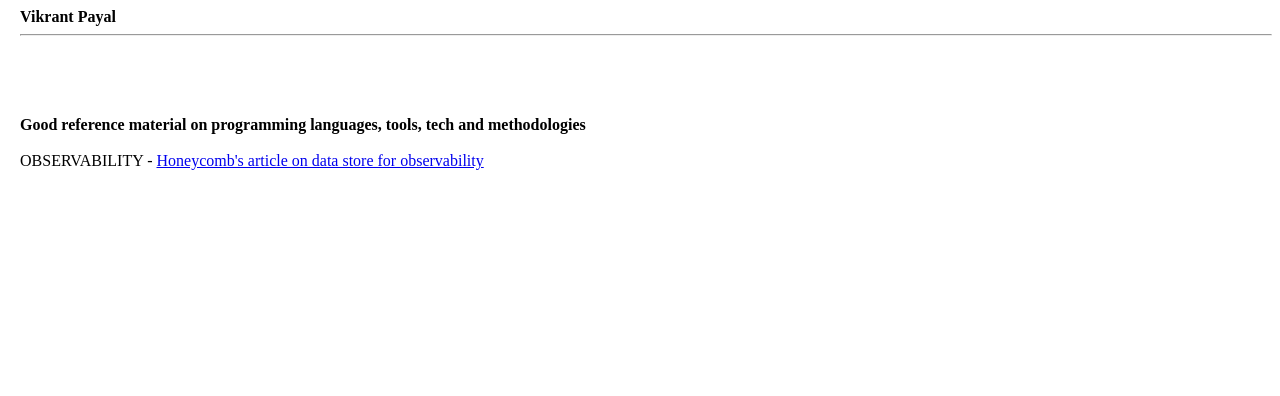
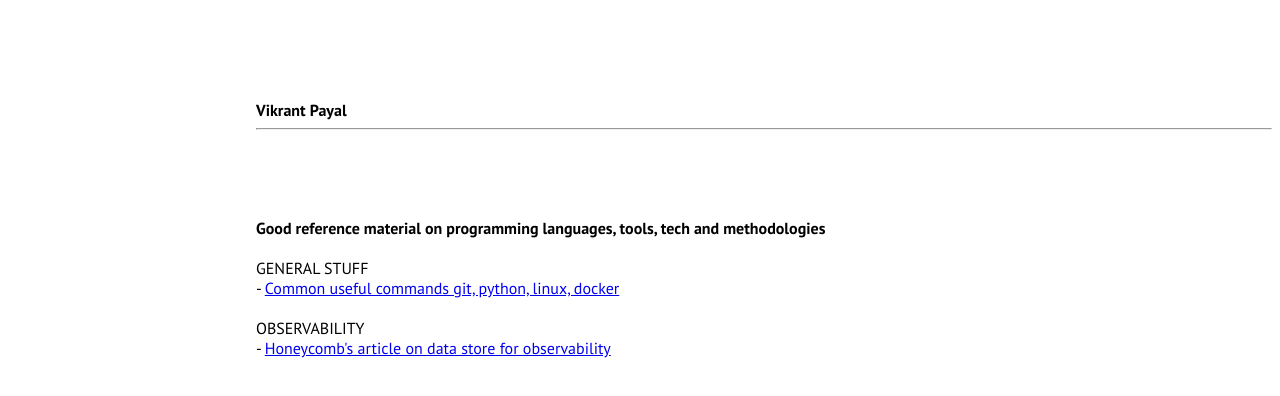
Before and after one commit to vikrantpayal/my_blog, a plain HTML site: page index.html in a window 1280 px wide. Drawn offline with Linux system fonts and the light colour scheme.

Commit message:
added reference, commands page

```diff
--- a/index.html
+++ b/index.html
@@ -1,16 +1,23 @@
 <html>
     <title>Vikrant Payal Blog</title>
     <head><script src="./htmx.min.js"></script><b>Vikrant Payal</b><hr>
+        <style>
+@import url('https://fonts.googleapis.com/css2?family=PT+Sans:ital,wght@0,400;0,700;1,400;1,700&display=swap');
+</style>
     </head>
-    <body style="margin-left: 20px;">
+    <body style="margin-left: 20%;margin-top:100px;font-family:'PT Sans';">
         <br><br>
         <br><br>
         <article>
             <b>Good reference material on programming languages,
                 tools, tech and methodologies</b>
             <br><br>
+            GENERAL STUFF<br>
+            - <a href="https://github.com/vikrantpayal/COMMANDS">
+                Common useful commands git, python, linux, docker</a>
 
-            OBSERVABILITY
+            <br><br>
+            OBSERVABILITY<br>
             - <a href="https://www.honeycomb.io/blog/why-observability-requires-distributed-column-store">
                 Honeycomb's article on data store for observability
             </a>
```
